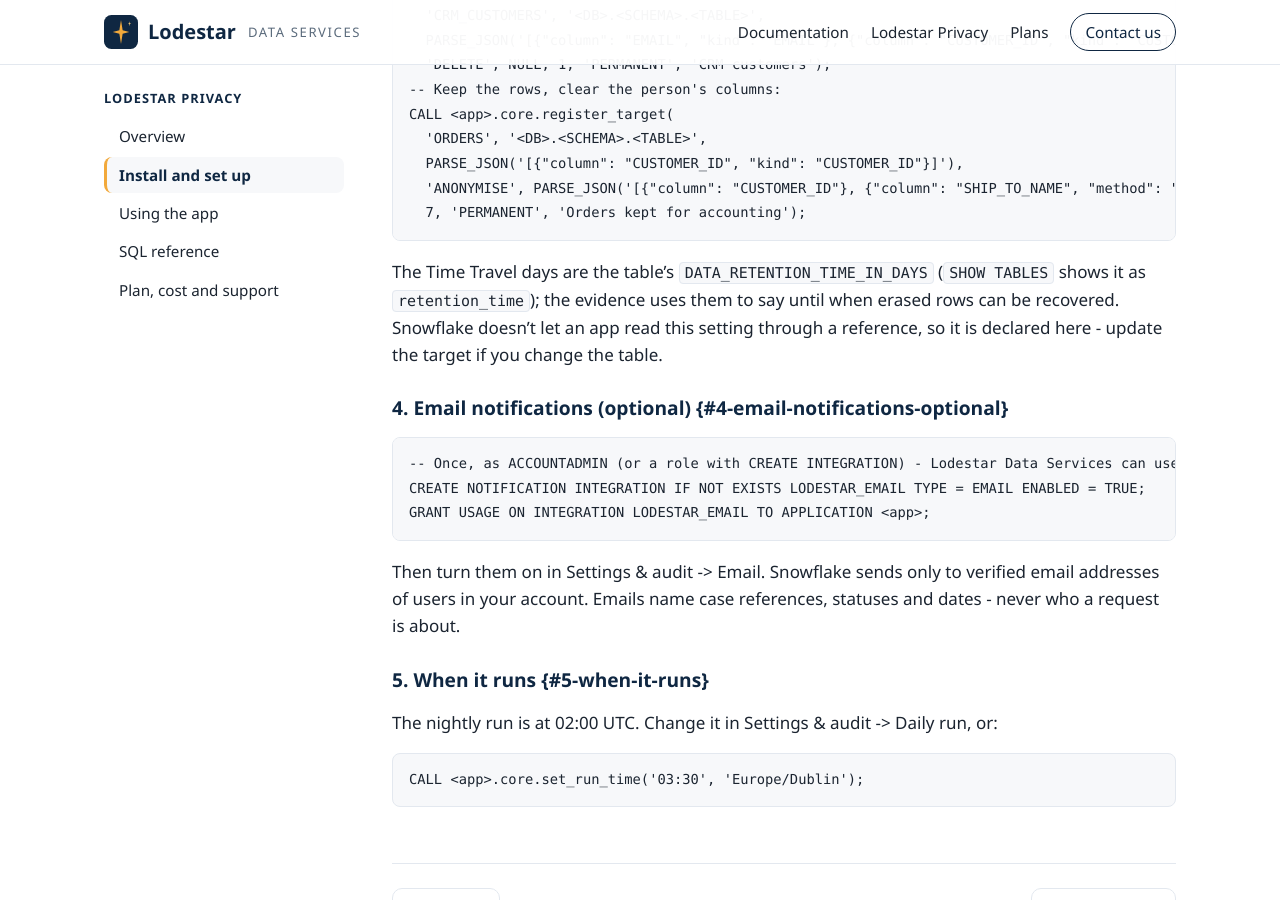
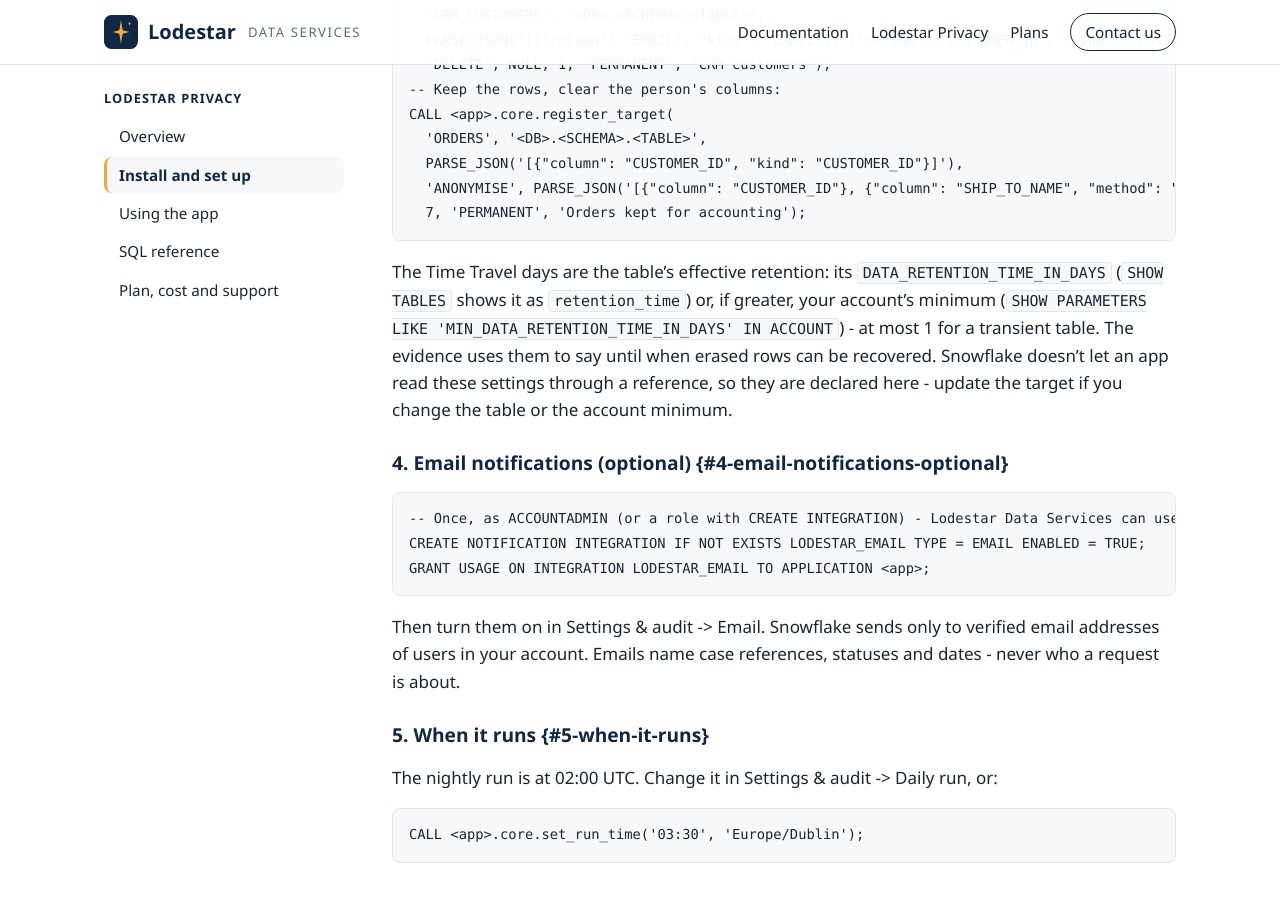
Before and after one commit to mjrodgers1/lodestar-docs, a Jekyll site: the page built from lodestar-privacy/docs/getting-started/index.md, in a window 1280 px wide and 900 px high, scrolled down 2156 px. Built offline with Jekyll 4.4.1, drawn with Linux system fonts in a browser that asks for light colours.

Commit message:
Documentation for Lodestar Data Services 1.1.0 and Lodestar Privacy 1.0.1

````diff
--- a/lodestar-privacy/docs/getting-started/index.md
+++ b/lodestar-privacy/docs/getting-started/index.md
@@ -88,10 +88,11 @@ CALL <app>.core.register_target(
   7, 'PERMANENT', 'Orders kept for accounting');
 ```
 
-The Time Travel days are the table's `DATA_RETENTION_TIME_IN_DAYS` (`SHOW TABLES` shows it as
-`retention_time`); the evidence uses them to say until when erased rows can be recovered. Snowflake doesn't
-let an app read this setting through a reference, so it is declared here - update the target if you change
-the table.
+The Time Travel days are the table's effective retention: its `DATA_RETENTION_TIME_IN_DAYS` (`SHOW TABLES`
+shows it as `retention_time`) or, if greater, your account's minimum (`SHOW PARAMETERS LIKE
+'MIN_DATA_RETENTION_TIME_IN_DAYS' IN ACCOUNT`) - at most 1 for a transient table. The evidence uses them to say
+until when erased rows can be recovered. Snowflake doesn't let an app read these settings through a reference,
+so they are declared here - update the target if you change the table or the account minimum.
 
 ### 4. Email notifications (optional) {#4-email-notifications-optional}
 
````
Also changed, not shown: lodestar-privacy/docs/using-the-app/index.md (+1 -1 lines).
